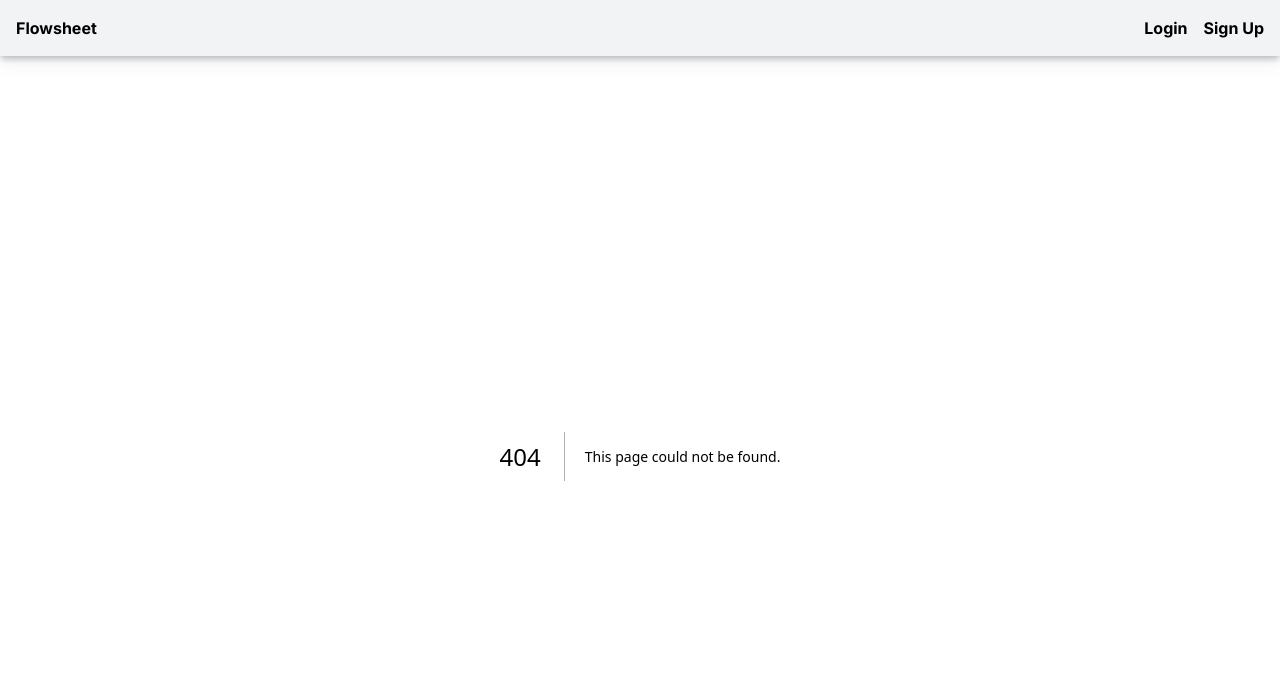
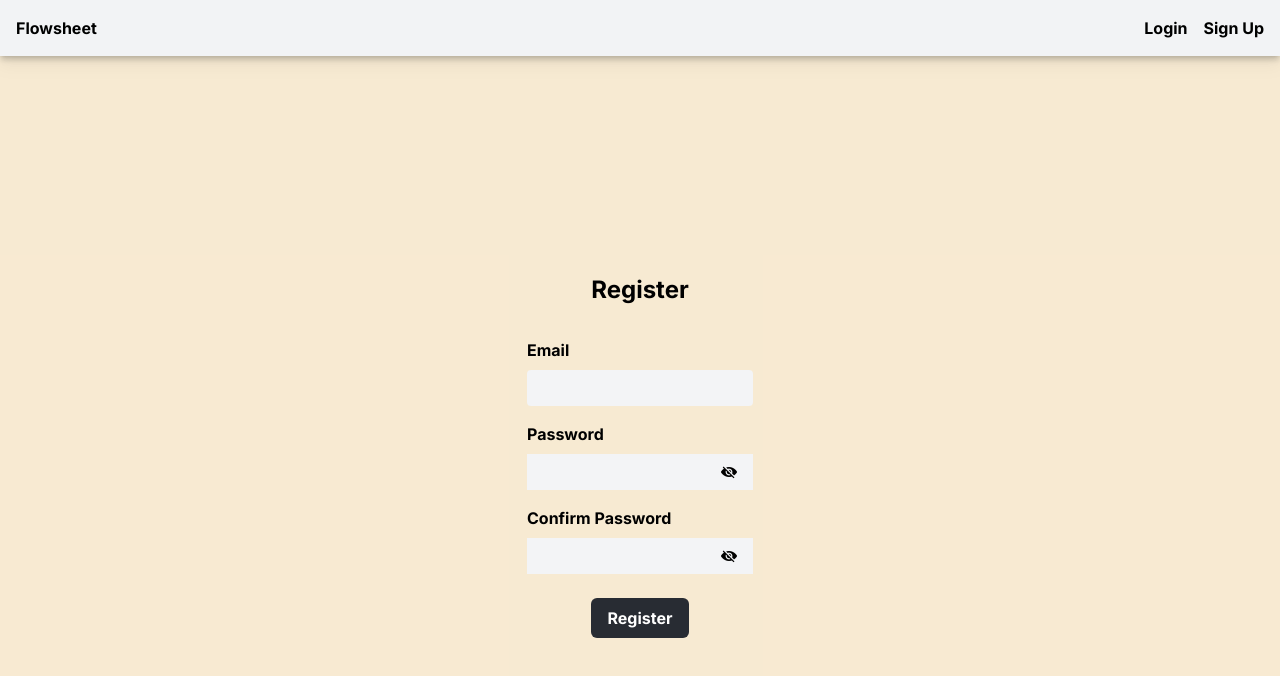
Before and after one commit to shady-cj/Flowsheet-Developer, a Next.js app in the folder frontend/flowsheet-ui/: page /register in a window 1280 px wide. Before the commit this address had no page. Shown: the top 676 px of the page. Built offline with nearby package versions, Linux system fonts and the light colour scheme.

Commit message:
created login and register ui page

```diff
--- /dev/null
+++ b/frontend/flowsheet-ui/src/app/(auth)/layout.tsx
@@ -0,0 +1,13 @@
+import HomeHeader from '@/components/layout/HomeHeader'
+import React from 'react'
+
+const AuthLayout = ({children}: {children: React.ReactNode}) => {
+  return (
+    <>
+        <HomeHeader />
+        {children}
+    </>
+  )
+}
+
+export default AuthLayout
--- /dev/null
+++ b/frontend/flowsheet-ui/src/app/(auth)/login/page.tsx
@@ -0,0 +1,25 @@
+import PasswordInput from '@/components/PasswordInput'
+
+const LoginPage = () => {
+  return (
+    <section className='h-screen bg-[#ffdda680] flex items-center justify-center'>
+        <form action="" className='flex flex-col gap-y-4'>
+            <h2 className='font-bold text-2xl mb-4 text-center'>Sign in</h2>
+            <div className='flex flex-col gap-2'>
+                <label htmlFor="email" className='font-bold'>Email</label>
+                <input type="email" id="email" name='email' className='p-2 rounded bg-gray-100 text-sm'/>
+            </div>
+            <div className='flex flex-col gap-2'>
+                <label htmlFor="password" className='font-bold'>Password</label>
+                <PasswordInput name="password" id="password"/>
+            </div>
+            <button className='rounded-md px-4 py-2 w-fit bg-[#282c33] text-white hover:bg-white hover:text-[#282c33] font-bold transition-colors mx-auto mt-2'>
+                Login
+            </button>
+        </form>
+
+    </section>
+  )
+}
+
+export default LoginPage
--- /dev/null
+++ b/frontend/flowsheet-ui/src/app/(auth)/register/page.tsx
@@ -0,0 +1,29 @@
+import PasswordInput from '@/components/PasswordInput'
+
+const page = () => {
+  return (
+    <section className='h-screen bg-[#ffdda680] flex items-center justify-center'>
+        <form action="" className='flex flex-col gap-y-4'>
+            <h2 className='font-bold text-2xl mb-4 text-center'>Register</h2>
+            <div className='flex flex-col gap-2'>
+                <label htmlFor="email" className='font-bold'>Email</label>
+                <input type="email" id="email" name='email' className='p-2 rounded bg-gray-100 text-sm'/>
+            </div>
+            <div className='flex flex-col gap-2'>
+                <label htmlFor="password" className='font-bold'>Password</label>
+                <PasswordInput name="password" id="password"/>
+            </div>
+            <div className='flex flex-col gap-2'>
+                <label htmlFor="confirmpassword" className='font-bold'>Confirm Password</label>
+                <PasswordInput name="confirm_password" id="confirmpassword"/>
+            </div>
+            <button className='rounded-md px-4 py-2 w-fit bg-[#282c33] text-white hover:bg-white hover:text-[#282c33] font-bold transition-colors mx-auto mt-2'>
+                Register
+            </button>
+        </form>
+
+    </section>
+  )
+}
+
+export default page
--- a/frontend/flowsheet-ui/src/app/layout.tsx
+++ b/frontend/flowsheet-ui/src/app/layout.tsx
@@ -1,7 +1,6 @@
 import type { Metadata } from "next";
 import { Inter } from "next/font/google";
 import "./globals.css";
-import HomeHeader from "@/components/layout/HomeHeader";
 
 const inter = Inter({ subsets: ["latin"] });
 
@@ -20,7 +19,6 @@ export default function RootLayout({
       <body className={inter.className}>
         <div className="container mx-auto my-0 w-full max-w-[3000px] min-h-screen">
 
-          <HomeHeader />
           {children}
 
         </div>
--- /dev/null
+++ b/frontend/flowsheet-ui/src/app/not-found.tsx
@@ -0,0 +1,15 @@
+import HomeHeader from '@/components/layout/HomeHeader'
+import React from 'react'
+
+const NotFoundPage = () => {
+  return (
+    <>
+        <HomeHeader />
+        <div className='h-screen -mt-14 flex justify-center items-center'>
+            UH-OH Wrong Page
+        </div>
+    </>
+  )
+}
+
+export default NotFoundPage
--- a/frontend/flowsheet-ui/src/app/page.tsx
+++ b/frontend/flowsheet-ui/src/app/page.tsx
@@ -1,7 +1,10 @@
+import HomeHeader from "@/components/layout/HomeHeader";
 import Image from "next/image";
 
 export default function Home() {
   return (
+    <>
+      <HomeHeader />
       <div className="-mt-[8rem]">
         <main className="w-full h-[50rem] bg-[url('/mine3.jpg')] bg-center bg-cover landing-page-main">
           <div className="w-full h-full bg-overlay-gradient opacity-10">
@@ -10,6 +13,8 @@ export default function Home() {
 
         </main>
       </div>
+    </>
+
 
   );
 }
--- /dev/null
+++ b/frontend/flowsheet-ui/src/components/PasswordInput.tsx
@@ -0,0 +1,20 @@
+"use client";
+import { useState } from "react";
+import Image from "next/image";
+import hide from "@/assets/hidden.png";
+import eye from "@/assets/eye.png";
+
+const PasswordInput = ({id, name}: {id: string, name:string}) => {
+    const [hidden, setHidden] = useState(true)
+  return (
+    <>
+        <section className="relative bg-red-100">
+            <input type={hidden?"password":"text"} id={id} className="w-full p-2 bg-gray-100 text-sm" name={name}/>
+            <Image src={hidden?hide:eye} onClick={()=>setHidden(!hidden)} alt="password" className="cursor-pointer absolute top-1/2 -translate-y-1/2 right-4" width={16} height={16}/>
+        </section>
+
+    </>
+  )
+}
+
+export default PasswordInput
--- a/frontend/flowsheet-ui/src/components/layout/HomeHeader.tsx
+++ b/frontend/flowsheet-ui/src/components/layout/HomeHeader.tsx
@@ -1,7 +1,7 @@
 import Link from "next/link"
 const HomeHeader = () => {
   return (
-    <header className="w-full shadow-md sticky bg-primary top-0 drop-shadow-lg backdrop-blur">
+    <header className="w-full shadow-md sticky bg-primary top-0 drop-shadow-lg backdrop-blur z-10">
         <div className="flex p-4">
             <Link href={"/"} className="font-bold font-size-default">
                 Flowsheet
```
Also changed, not shown: frontend/flowsheet-ui/src/assets/eye.png (added), frontend/flowsheet-ui/src/assets/hidden.png (added). Lines whose indentation alone changed are shown as unchanged.
